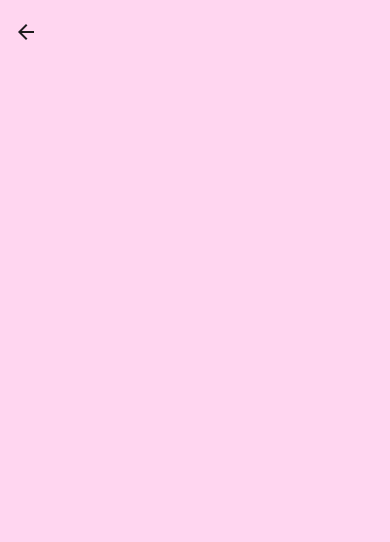
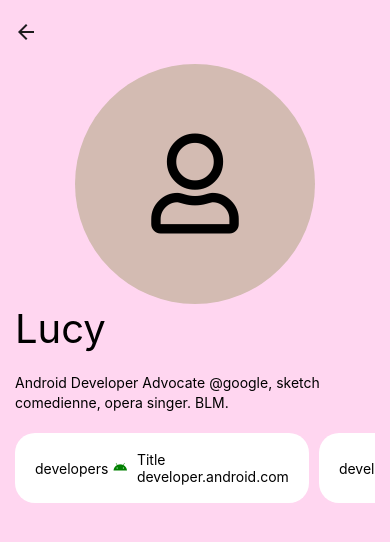
Before and after one commit to TalJa1/ReactNativeProj, a React Native app: screen /ProfilePage in a window 390 px wide. Shown: the top 542 px of the page. Built offline with nearby package versions, Linux system fonts and the light colour scheme.

Commit message:
Update Profile.tsx

```diff
--- a/pages/Profile.tsx
+++ b/pages/Profile.tsx
@@ -1,17 +1,128 @@
-import { View, Text, ScrollView } from "react-native";
+import { View, StyleSheet, ScrollView, Text } from "react-native";
 import React from "react";
+import Icon from "react-native-vector-icons/FontAwesome5";
+
+interface AndroidCard {
+  title: string;
+  description: string;
+}
 
 const Profile = () => {
+  const cardData: AndroidCard[] = [
+    {
+      title: "Title",
+      description: "developer.android.com",
+    },
+    {
+      title: "Title1",
+      description: "developer.android.com",
+    },
+    {
+      title: "Title2",
+      description: "developer.android.com",
+    },
+  ];
+
+  const RenderCard: React.FC<AndroidCard> = ({ title, description }) => {
+    return (
+      <View
+        style={{
+          columnGap: 10,
+          overflow: "hidden",
+          paddingHorizontal: 20,
+          display: "flex",
+          flexDirection: "row",
+          borderRadius: 20,
+          backgroundColor: "white",
+          height: 70,
+          justifyContent: "center",
+          alignItems: "center",
+        }}
+      >
+        <View
+          style={{
+            display: "flex",
+            justifyContent: "center",
+            alignItems: "center",
+            flexDirection: "row",
+            columnGap: 5,
+          }}
+        >
+          <Text>developers</Text>
+          <Icon name="android" color="green" />
+        </View>
+        <View>
+          <Text>{title}</Text>
+          <Text>{description}</Text>
+        </View>
+      </View>
+    );
+  };
+
   return (
     <ScrollView
       style={{
         flexDirection: "column",
         flex: 1,
         backgroundColor: "#ffd6f0",
-        paddingHorizontal: 10,
+        paddingHorizontal: 15,
       }}
-    ></ScrollView>
+    >
+      <View style={styles.profileImg}>
+        <View style={styles.userImg}>
+          <Icon name="user" size={100} />
+        </View>
+      </View>
+      <Text
+        style={{
+          fontSize: 40,
+          fontWeight: "400",
+        }}
+      >
+        Lucy
+      </Text>
+      <Text
+        style={{
+          marginVertical: 20,
+          lineHeight: 20,
+        }}
+      >
+        Android Developer Advocate @google, sketch comedienne, opera singer.
+        BLM.
+      </Text>
+      <ScrollView horizontal>
+        {cardData.map((v, i) => {
+          return (
+            <View
+              key={i}
+              style={{
+                marginRight: 10,
+              }}
+            >
+              <RenderCard title={v.title} description={v.description} />
+            </View>
+          );
+        })}
+      </ScrollView>
+    </ScrollView>
   );
 };
 
+const styles = StyleSheet.create({
+  profileImg: {
+    display: "flex",
+    justifyContent: "center",
+    alignItems: "center",
+  },
+  userImg: {
+    display: "flex",
+    justifyContent: "center",
+    alignItems: "center",
+    width: 240,
+    height: 240,
+    borderRadius: 170,
+    backgroundColor: "#D3BBB2",
+  },
+});
+
 export default Profile;
```
